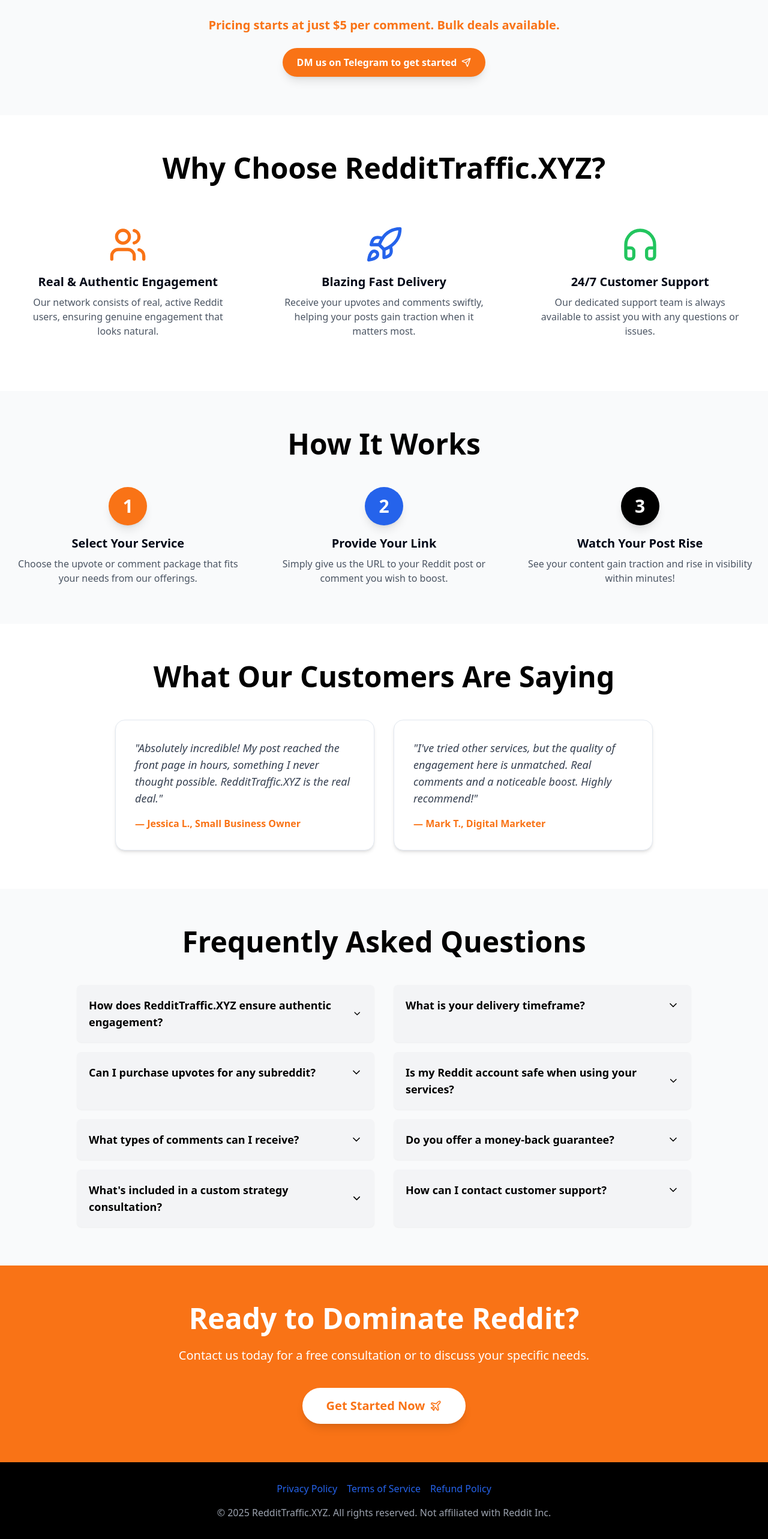
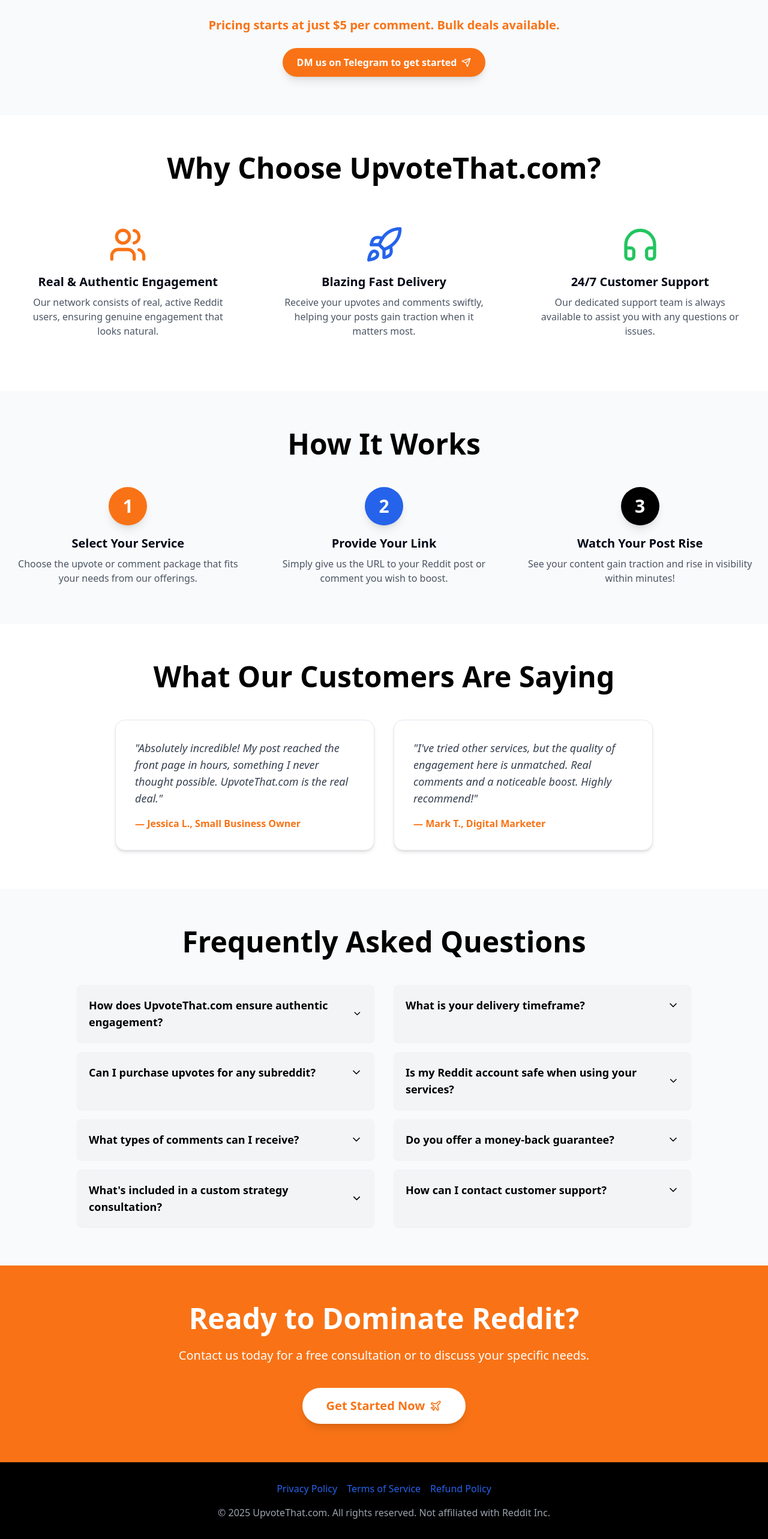
Before and after one commit to bensblueprints/upvote-alchemy-order, a React (Vite) app: page / in a window 1280 px wide. Shown: the part 4091-6657 px from the top of the page at 60% size. Built offline with nearby package versions, Linux system fonts and the light colour scheme; no server answers.

Commit message:
Update Homepage.tsx
changed reddittraffic.xyz to upvotethat.com

```diff
--- a/src/pages/Homepage.tsx
+++ b/src/pages/Homepage.tsx
@@ -35,7 +35,7 @@ export default function Homepage() {
 
   const faqItems = [
     {
-      question: "How does RedditTraffic.XYZ ensure authentic engagement?",
+      question: "How does UpvoteThat.com ensure authentic engagement?",
       answer: "We utilize a network of real, established Reddit users to provide upvotes and comments. This ensures the engagement appears natural and organic, crucial for maintaining your post's integrity on Reddit."
     },
     {
@@ -85,7 +85,7 @@ export default function Homepage() {
       <header className="bg-black text-white p-4 shadow-lg sticky top-0 z-50">
         <nav className="container mx-auto flex justify-between items-center py-2">
           <div className="flex items-center space-x-3">
-            <img src="/black-bg-logo.png" alt="RedditTraffic.XYZ Logo" className="h-24 w-auto" />
+            <img src="/black-bg-logo.png" alt="UpvoteThat.com Logo" className="h-24 w-auto" />
           </div>
           <div className="hidden md:flex space-x-4 items-center">
             <Link to="/auth" className="bg-blue-600 text-white py-2 px-6 rounded-full font-semibold hover:bg-blue-700 transition duration-300 shadow-md">
@@ -318,7 +318,7 @@ export default function Homepage() {
       {/* Benefits Section */}
       <section id="benefits" className="py-16 bg-white">
         <div className="container mx-auto px-4 text-center">
-          <h2 className="text-3xl md:text-5xl font-extrabold mb-12 text-black">Why Choose RedditTraffic.XYZ?</h2>
+          <h2 className="text-3xl md:text-5xl font-extrabold mb-12 text-black">Why Choose UpvoteThat.com?</h2>
           <div className="grid grid-cols-1 md:grid-cols-3 gap-8">
             <div className="p-6 rounded-lg text-center">
               <Users className="text-orange-500 w-16 h-16 mx-auto mb-4" />
@@ -370,7 +370,7 @@ export default function Homepage() {
           <div className="grid grid-cols-1 md:grid-cols-2 gap-8 max-w-4xl mx-auto">
             <Card className="bg-white p-8 rounded-2xl shadow-md">
               <CardContent className="p-0">
-                <p className="text-lg italic text-gray-700 mb-4">"Absolutely incredible! My post reached the front page in hours, something I never thought possible. RedditTraffic.XYZ is the real deal."</p>
+                <p className="text-lg italic text-gray-700 mb-4">"Absolutely incredible! My post reached the front page in hours, something I never thought possible. UpvoteThat.com is the real deal."</p>
                 <p className="font-semibold text-orange-500">— Jessica L., Small Business Owner</p>
               </CardContent>
             </Card>
@@ -430,7 +430,7 @@ export default function Homepage() {
             <a href="#" className="text-blue-600 hover:underline">Terms of Service</a>
             <a href="#" className="text-blue-600 hover:underline">Refund Policy</a>
           </div>
-          <p className="text-gray-400">&copy; 2025 RedditTraffic.XYZ. All rights reserved. Not affiliated with Reddit Inc.</p>
+          <p className="text-gray-400">&copy; 2025 UpvoteThat.com. All rights reserved. Not affiliated with Reddit Inc.</p>
         </div>
       </footer>
     </div>
```
